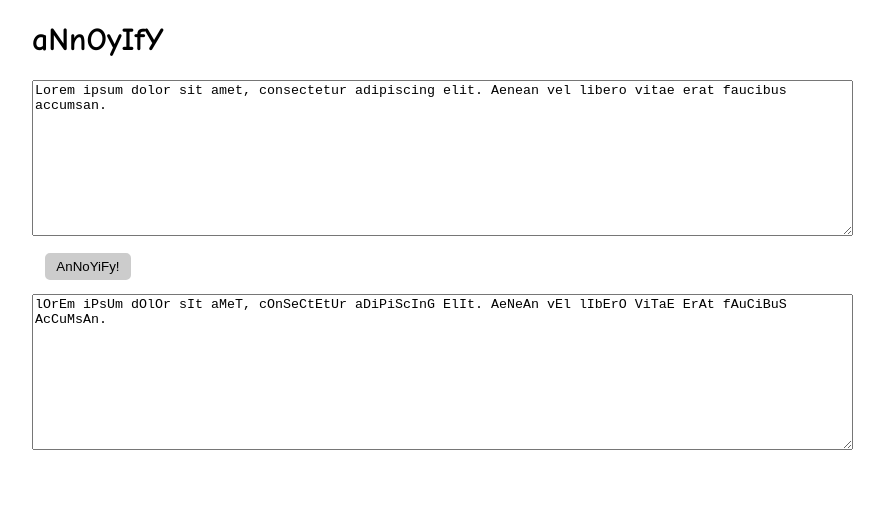
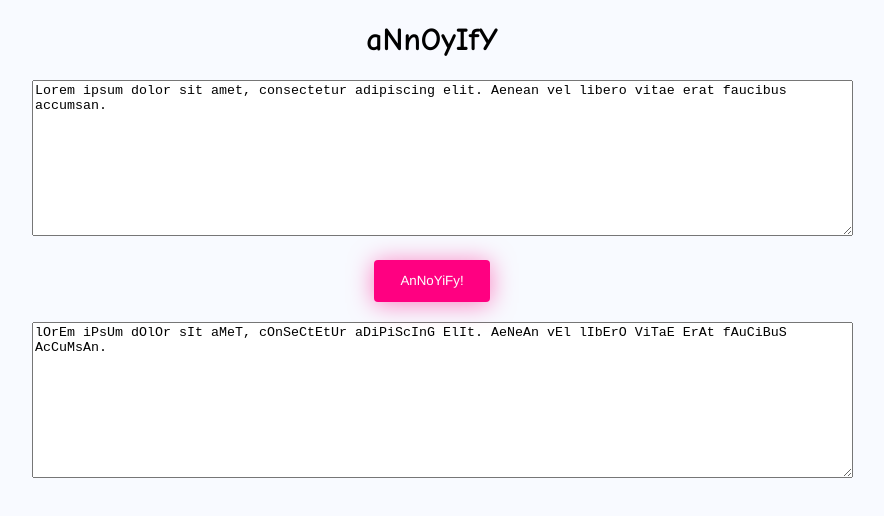
Before and after one commit to tronje/annoyify, a plain HTML site: page index.html in a window 1280 px wide. Both pictures are taken after a click on the button "AnNoYiFy!". Shown: the whole page, without its empty margins (208-1092 px from the left). Drawn offline with Linux system fonts and the light colour scheme.

Commit message:
Add a sick button animation

```diff
--- a/annoyify.js
+++ b/annoyify.js
@@ -22,3 +22,22 @@ function run() {
 
 	document.getElementById("output_text").value = annoyified;
 }
+
+function animated_button_response(e) {
+	e.preventDefault;
+
+	//reset animation
+	e.target.classList.remove('animate');
+
+	e.target.classList.add('animate');
+	setTimeout(function() {
+		e.target.classList.remove('animate');
+	}, 700);
+
+	run();
+};
+
+window.addEventListener('DOMContentLoaded', (event) => {
+	let button = document.getElementById("animated_button");
+	button.addEventListener('click', animated_button_response, false);
+});
--- a/index.html
+++ b/index.html
@@ -9,7 +9,7 @@
 		<h1>aNnOyIfY</h1>
 		<textarea id="input_text" rows="10" cols="100">Lorem ipsum dolor sit amet, consectetur adipiscing elit. Aenean vel libero vitae erat faucibus accumsan.</textarea>
 		<br>
-		<button onclick="run()">AnNoYiFy!</button>
+		<button id="animated_button" class="bubbly-button">AnNoYiFy!</button>
 		<br>
 		<textarea id="output_text"  rows="10" cols="100" readonly></textarea>
 	</body>
--- a/style.css
+++ b/style.css
@@ -2,6 +2,8 @@ body {
 	margin: auto;
 	max-width: 50em;
 	font-family: 'Comic Sans MS', monospace;
+	text-align: center;
+	background-color: #f8faff;
 }
 
 button {
@@ -10,3 +12,98 @@ button {
 	border-radius: 5px;
 	background-color: #ccc;
 }
+
+.bubbly-button {
+	font-family: 'Helvetica', 'Arial', sans-serif;
+	display: inline-block;
+	padding: 1em 2em;
+	margin-top: 20px;
+	margin-bottom: 20px;
+	-webkit-appearance: none;
+	-moz-appearance: none;
+	appearance: none;
+	background-color: #ff0081;
+	color: #fff;
+	border-radius: 4px;
+	border: none;
+	cursor: pointer;
+	position: relative;
+	transition: transform ease-in 0.1s, box-shadow ease-in 0.25s;
+	box-shadow: 0 2px 25px rgba(255, 0, 130, 0.5);
+
+}
+.bubbly-button:focus {
+	outline: 0;
+}
+
+.bubbly-button:before, .bubbly-button:after {
+	position: absolute;
+	content: '';
+	display: block;
+	width: 140%;
+	height: 100%;
+	left: -20%;
+	z-index: -1000;
+	transition: all ease-in-out 0.5s;
+	background-repeat: no-repeat;
+}
+
+.bubbly-button:before {
+	display: none;
+	top: -75%;
+	background-image: radial-gradient(circle, #ff0081 20%, transparent 20%), radial-gradient(circle, transparent 20%, #ff0081 20%, transparent 30%), radial-gradient(circle, #ff0081 20%, transparent 20%), radial-gradient(circle, #ff0081 20%, transparent 20%), radial-gradient(circle, transparent 10%, #ff0081 15%, transparent 20%), radial-gradient(circle, #ff0081 20%, transparent 20%), radial-gradient(circle, #ff0081 20%, transparent 20%), radial-gradient(circle, #ff0081 20%, transparent 20%), radial-gradient(circle, #ff0081 20%, transparent 20%);
+	background-size: 10% 10%, 20% 20%, 15% 15%, 20% 20%, 18% 18%, 10% 10%, 15% 15%, 10% 10%, 18% 18%;
+}
+
+.bubbly-button:after {
+	display: none;
+	bottom: -75%;
+	background-image: radial-gradient(circle, #ff0081 20%, transparent 20%), radial-gradient(circle, #ff0081 20%, transparent 20%), radial-gradient(circle, transparent 10%, #ff0081 15%, transparent 20%), radial-gradient(circle, #ff0081 20%, transparent 20%), radial-gradient(circle, #ff0081 20%, transparent 20%), radial-gradient(circle, #ff0081 20%, transparent 20%), radial-gradient(circle, #ff0081 20%, transparent 20%);
+	background-size: 15% 15%, 20% 20%, 18% 18%, 20% 20%, 15% 15%, 10% 10%, 20% 20%;
+}
+
+.bubbly-button:active {
+	transform: scale(0.9);
+	background-color: #e60074;
+	box-shadow: 0 2px 25px rgba(255, 0, 130, 0.2);
+}
+
+.bubbly-button.animate:before {
+	display: block;
+	animation: topBubbles ease-in-out 0.75s forwards;
+}
+
+.bubbly-button.animate:after {
+	display: block;
+	animation: bottomBubbles ease-in-out 0.75s forwards;
+}
+
+@keyframes topBubbles {
+	0% {
+		background-position: 5% 90%, 10% 90%, 10% 90%, 15% 90%, 25% 90%, 25% 90%, 40% 90%, 55% 90%, 70% 90%;
+	}
+
+	50% {
+		background-position: 0% 80%, 0% 20%, 10% 40%, 20% 0%, 30% 30%, 22% 50%, 50% 50%, 65% 20%, 90% 30%;
+	}
+
+	100% {
+		background-position: 0% 70%, 0% 10%, 10% 30%, 20% -10%, 30% 20%, 22% 40%, 50% 40%, 65% 10%, 90% 20%;
+		background-size: 0% 0%, 0% 0%, 0% 0%, 0% 0%, 0% 0%, 0% 0%;
+	}
+}
+
+@keyframes bottomBubbles {
+	0% {
+		background-position: 10% -10%, 30% 10%, 55% -10%, 70% -10%, 85% -10%, 70% -10%, 70% 0%;
+	}
+
+	50% {
+		background-position: 0% 80%, 20% 80%, 45% 60%, 60% 100%, 75% 70%, 95% 60%, 105% 0%;
+	}
+
+	100% {
+		background-position: 0% 90%, 20% 90%, 45% 70%, 60% 110%, 75% 80%, 95% 70%, 110% 10%;
+		background-size: 0% 0%, 0% 0%, 0% 0%, 0% 0%, 0% 0%, 0% 0%;
+	}
+}
```
